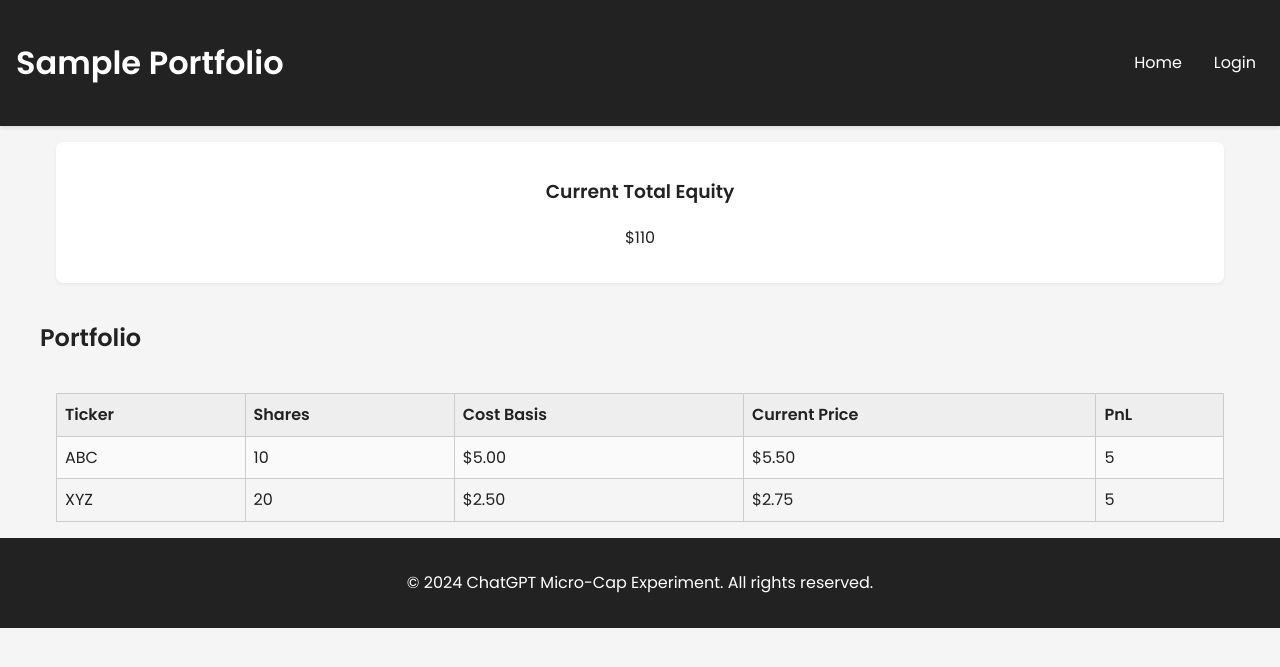
After one commit to LuckyOne7777/ChatGPT-Portfolio-Overhaul, a Flask app: page /sample-portfolio in a window 1280 px wide. The commit adds this page. Shown: the top 667 px of the page. Run offline with Flask 3, Linux system fonts and the light colour scheme.

Commit message:
Add public sample portfolio page and API

```diff
--- /dev/null
+++ b/AI Website/ChatGPT-Micro-Cap-Experiment/Scripts and CSV Files/sample_chatgpt_portfolio.csv
@@ -0,0 +1,4 @@
+Date,Ticker,Shares,Cost Basis,Stop Loss,Current Price,Total Value,PnL,Action,Cash Balance,Total Equity
+2024-01-01,ABC,10,5.00,4.00,5.50,55,5,HOLD,,
+2024-01-01,XYZ,20,2.50,2.00,2.75,55,5,HOLD,,
+2024-01-01,TOTAL,,,,,110,10,,0,110
--- a/AI Website/ChatGPT-Micro-Cap-Experiment/app.py
+++ b/AI Website/ChatGPT-Micro-Cap-Experiment/app.py
@@ -21,6 +21,7 @@ bcrypt = Bcrypt(app)
 BASE_DIR = os.path.dirname(os.path.abspath(__file__))
 DATA_DIR = os.path.join(BASE_DIR, 'Scripts and CSV Files')
 DATABASE = os.path.join(BASE_DIR, 'users.db')
+SAMPLE_PORTFOLIO = os.path.join(DATA_DIR, 'sample_chatgpt_portfolio.csv')
 
 
 def ensure_user_files(username: str) -> Tuple[str, str, str]:
@@ -174,6 +175,16 @@ def serve_login_css():
     return send_from_directory('.', 'login.css')
 
 
+@app.route('/sample-portfolio')
+def sample_portfolio_page():
+    return send_from_directory('templates', 'sample_portfolio.html')
+
+
+@app.route('/sample_portfolio.js')
+def serve_sample_portfolio_js():
+    return send_from_directory('.', 'sample_portfolio.js')
+
+
 @app.route('/register', methods=['POST'])
 def register():
     data = request.get_json() or {}
@@ -294,6 +305,31 @@ def get_latest_portfolio(user_id: int):
         with open(cash_file) as f:
             total_equity = f.read().strip() or '0'
 
+    return positions, total_equity
+
+
+def read_sample_portfolio():
+    if not os.path.exists(SAMPLE_PORTFOLIO):
+        return [], '0'
+    with open(SAMPLE_PORTFOLIO, newline='') as f:
+        rows = list(csv.DictReader(f))
+    if not rows:
+        return [], '0'
+    non_total = [r for r in rows if r['Ticker'] != 'TOTAL']
+    latest_date = max(r['Date'] for r in non_total) if non_total else rows[-1]['Date']
+    positions: list[dict[str, str]] = []
+    total_equity = None
+    for row in rows:
+        if row['Date'] == latest_date and row['Ticker'] != 'TOTAL':
+            positions.append({
+                'Ticker': row['Ticker'],
+                'Shares': row['Shares'],
+                'Cost_Basis': row['Cost Basis'],
+                'Current_Price': row['Current Price'],
+                'PnL': row['PnL'],
+            })
+        elif row['Date'] == latest_date and row['Ticker'] == 'TOTAL':
+            total_equity = row.get('Total Equity') or row.get('Cash Balance')
     return positions, total_equity
 
 
@@ -423,6 +459,13 @@ def api_trade(user_id):
 
     return jsonify({'message': 'Trade recorded', 'cash': cash})
 
+
+@app.route('/api/sample-portfolio')
+def api_sample_portfolio():
+    positions, total_equity = read_sample_portfolio()
+    return jsonify({'positions': positions, 'total_equity': total_equity})
+
+
 @app.route('/api/portfolio')
 @token_required
 def api_portfolio(user_id):
--- /dev/null
+++ b/AI Website/ChatGPT-Micro-Cap-Experiment/sample_portfolio.js
@@ -0,0 +1,33 @@
+document.addEventListener('DOMContentLoaded', () => {
+    async function loadSamplePortfolio() {
+        try {
+            const res = await fetch('/api/sample-portfolio');
+            if (!res.ok) throw new Error('Failed to load sample portfolio');
+            const data = await res.json();
+            const tbody = document.getElementById('portfolioTableBody');
+            tbody.innerHTML = '';
+            data.positions.forEach(p => {
+                const tr = document.createElement('tr');
+                tr.innerHTML = `
+                    <td>${p.Ticker}</td>
+                    <td>${p.Shares}</td>
+                    <td>$${p.Cost_Basis}</td>
+                    <td>$${p.Current_Price}</td>
+                    <td>${p.PnL}</td>`;
+                tbody.appendChild(tr);
+            });
+            if (data.total_equity) {
+                document.getElementById('totalEquity').textContent = `$${data.total_equity}`;
+            }
+        } catch (err) {
+            console.error(err);
+            const el = document.getElementById('errorMessage');
+            if (el) {
+                el.textContent = 'Failed to load sample portfolio';
+                el.classList.remove('visually-hidden');
+            }
+        }
+    }
+
+    loadSamplePortfolio();
+});
--- a/AI Website/ChatGPT-Micro-Cap-Experiment/templates/home.html
+++ b/AI Website/ChatGPT-Micro-Cap-Experiment/templates/home.html
@@ -73,7 +73,8 @@
         </div>
         <div class="login-link">
             <a href="/signin">Sign Up</a> |
-            <a href="/login">Log In</a>
+            <a href="/login">Log In</a> |
+            <a href="/sample-portfolio">View Sample Portfolio</a>
         </div>
     </section>
 </body>
--- a/AI Website/ChatGPT-Micro-Cap-Experiment/templates/login.html
+++ b/AI Website/ChatGPT-Micro-Cap-Experiment/templates/login.html
@@ -26,6 +26,7 @@
         <button type="submit">Login</button>
         <p id="error" class="error-message" role="alert"></p>
     </form>
+    <p><a href="/sample-portfolio">View Sample Portfolio</a></p>
 </div>
 <script>
 document.getElementById('login-form').addEventListener('submit', async e => {
--- /dev/null
+++ b/AI Website/ChatGPT-Micro-Cap-Experiment/templates/sample_portfolio.html
@@ -0,0 +1,55 @@
+<!DOCTYPE html>
+<html lang="en">
+<head>
+    <meta charset="UTF-8" />
+    <meta name="viewport" content="width=device-width, initial-scale=1.0" />
+    <title>Sample Portfolio</title>
+    <link rel="preconnect" href="https://fonts.googleapis.com">
+    <link rel="preconnect" href="https://fonts.gstatic.com" crossorigin>
+    <link href="https://fonts.googleapis.com/css2?family=Poppins:wght@300;400;600&display=swap" rel="stylesheet">
+    <link rel="stylesheet" href="/styles.css" />
+</head>
+<body>
+    <header>
+        <h1>Sample Portfolio</h1>
+        <nav>
+            <ul class="nav-links">
+                <li><a href="/">Home</a></li>
+                <li><a href="/login">Login</a></li>
+            </ul>
+        </nav>
+    </header>
+    <main>
+        <div id="errorMessage" class="visually-hidden" role="alert"></div>
+        <section id="home">
+            <div class="summary-cards">
+                <div class="card">
+                    <h3>Current Total Equity</h3>
+                    <p id="totalEquity">--</p>
+                </div>
+            </div>
+        </section>
+        <section id="portfolio">
+            <h2>Portfolio</h2>
+            <div class="table-container">
+                <table>
+                    <thead>
+                        <tr>
+                            <th>Ticker</th>
+                            <th>Shares</th>
+                            <th>Cost Basis</th>
+                            <th>Current Price</th>
+                            <th>PnL</th>
+                        </tr>
+                    </thead>
+                    <tbody id="portfolioTableBody"></tbody>
+                </table>
+            </div>
+        </section>
+    </main>
+    <footer>
+        <p>&copy; 2024 ChatGPT Micro-Cap Experiment. All rights reserved.</p>
+    </footer>
+    <script src="/sample_portfolio.js"></script>
+</body>
+</html>
```
